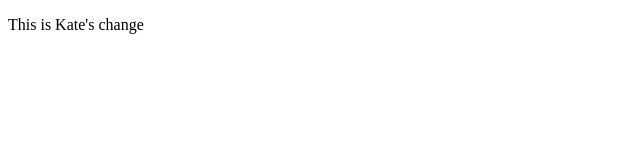
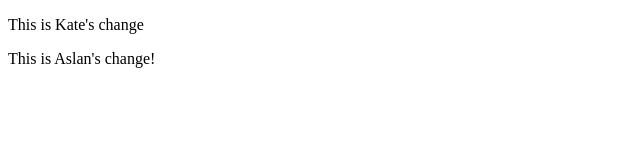
Before and after one commit to Aslangh67/Test, a plain HTML site: page index.html in a window 1280 px wide. Shown: the whole page, without its empty margins (0-640 px from the left). Drawn offline with Linux system fonts and the light colour scheme.

Commit message:
Aslan's change

```diff
--- a/index.html
+++ b/index.html
@@ -7,5 +7,6 @@
 </head>
 <body>
     <p>This is Kate's change</p>
+    <p>This is Aslan's change!</p>
 </body>
 </html>
```
